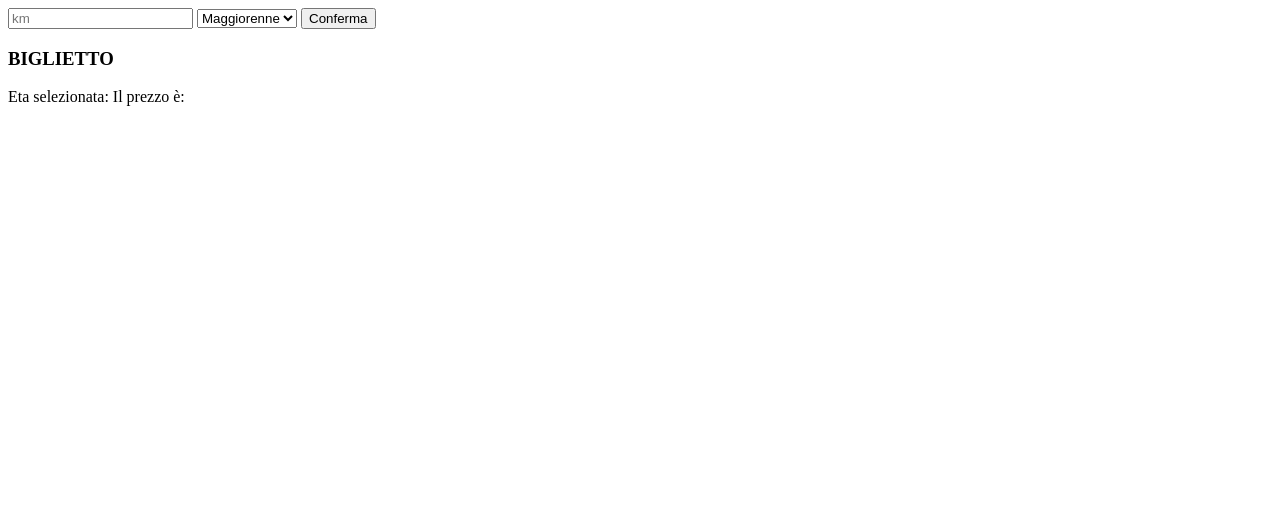
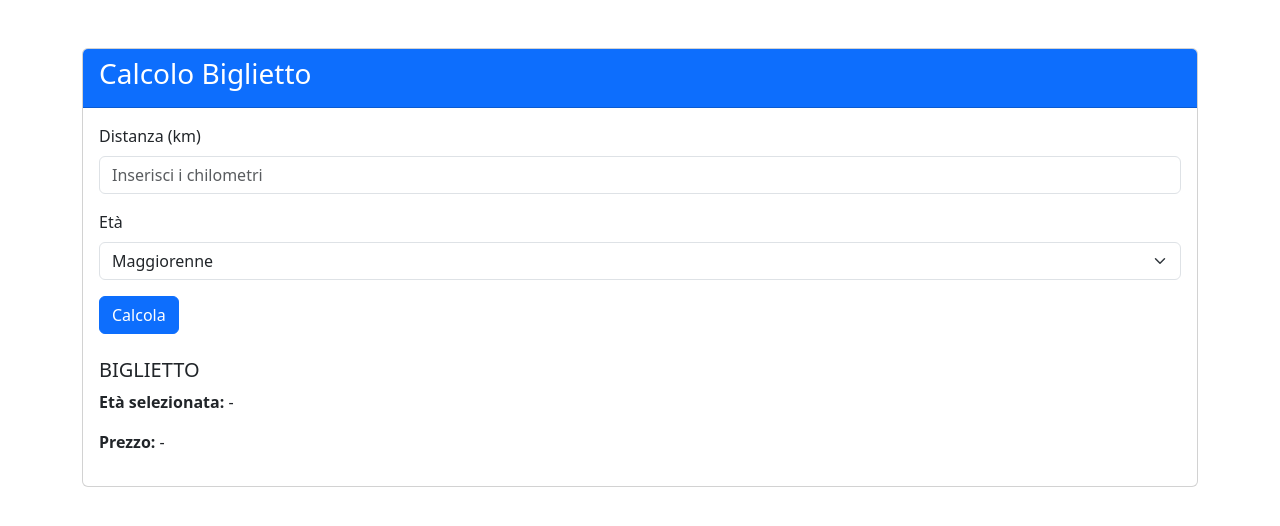
Before and after one commit to DamianoCelesti/js-biglietto-treno-form, a plain HTML site: page index.html in a window 1280 px wide. Drawn offline with nearby package versions, Linux system fonts and the light colour scheme.

Commit message:
added bootstrap layout

```diff
--- a/index.html
+++ b/index.html
@@ -4,28 +4,47 @@
 <head>
     <meta charset="UTF-8">
     <meta name="viewport" content="width=device-width, initial-scale=1.0">
-    <title>Document</title>
+    <title>Calcolo Biglietto</title>
+    <link href="https://cdn.jsdelivr.net/npm/bootstrap@5.3.0-alpha3/dist/css/bootstrap.min.css" rel="stylesheet">
 </head>
 
 <body>
-    <div>
-        <input type="number" id="km" placeholder="km">
+    <div class="container mt-5">
+        <div class="card">
+            <div class="card-header bg-primary text-white">
+                <h3>Calcolo Biglietto</h3>
+            </div>
+            <div class="card-body">
+                <form>
+                    <div class="mb-3">
+                        <label for="km" class="form-label">Distanza (km)</label>
+                        <input type="number" class="form-control" id="km" placeholder="Inserisci i chilometri">
+                    </div>
 
-        <select id="eta">
-            <option value="maggiorenne">Maggiorenne</option>
-            <option value="minorenne">Minorenne</option>
-            <option value="senior">Over 65</option>
-        </select>
+                    <div class="mb-3">
+                        <label for="eta" class="form-label">Età</label>
+                        <select class="form-select" id="eta">
+                            <option value="maggiorenne">Maggiorenne</option>
+                            <option value="minorenne">Minorenne</option>
+                            <option value="senior">Over 65</option>
+                        </select>
+                    </div>
 
-        <button id="conferma">Conferma</button>
+                    <button type="button" class="btn btn-primary" id="conferma">Calcola</button>
+                </form>
+
+                <div class="mt-4">
+                    <h5>BIGLIETTO</h5>
+                    <p><strong>Età selezionata:</strong> <span id="etaScelta">-</span></p>
+                    <p><strong>Prezzo:</strong> <span id="prezzo">-</span></p>
+                </div>
+            </div>
+        </div>
     </div>
-    <div>
-        <h3>BIGLIETTO</h3>
-        <span id="etaScelta">Eta selezionata:</span>
-        <span id="prezzo">Il prezzo è:</span>
 
-    </div>
+
     <script src="./js/script.js"></script>
+
 </body>
 
 </html>
```
